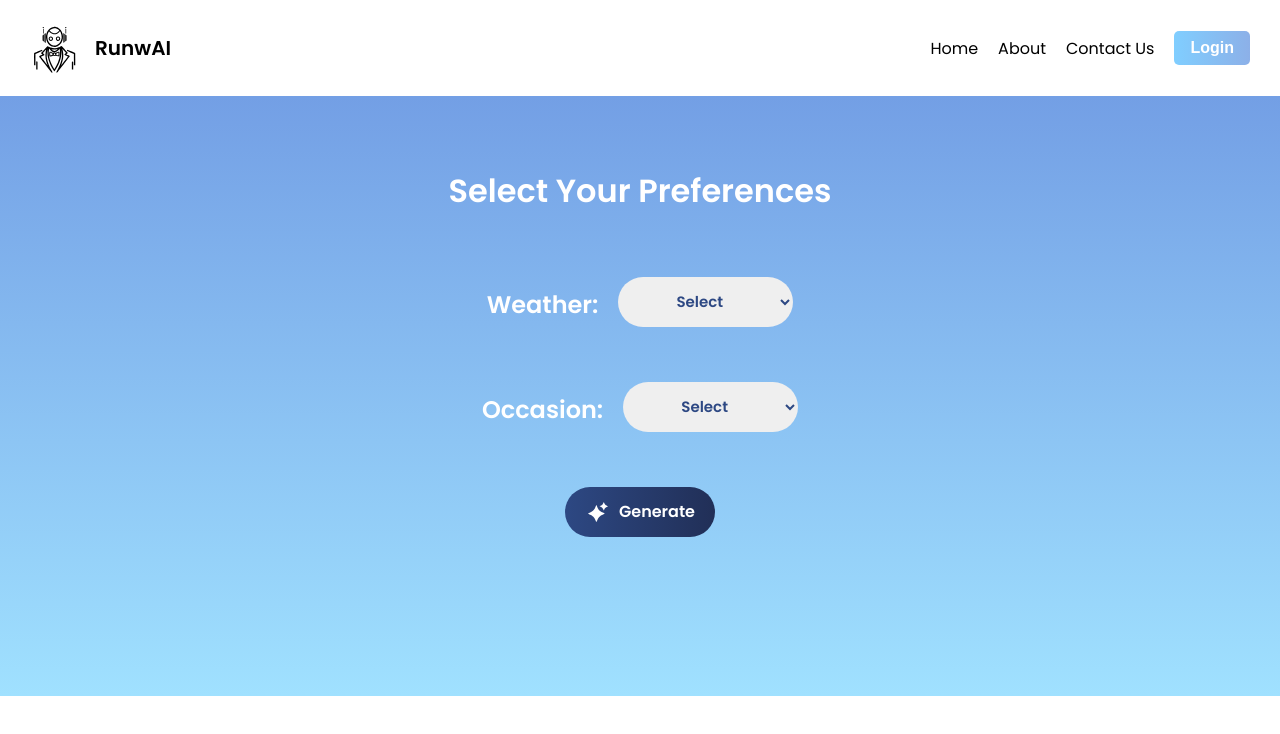
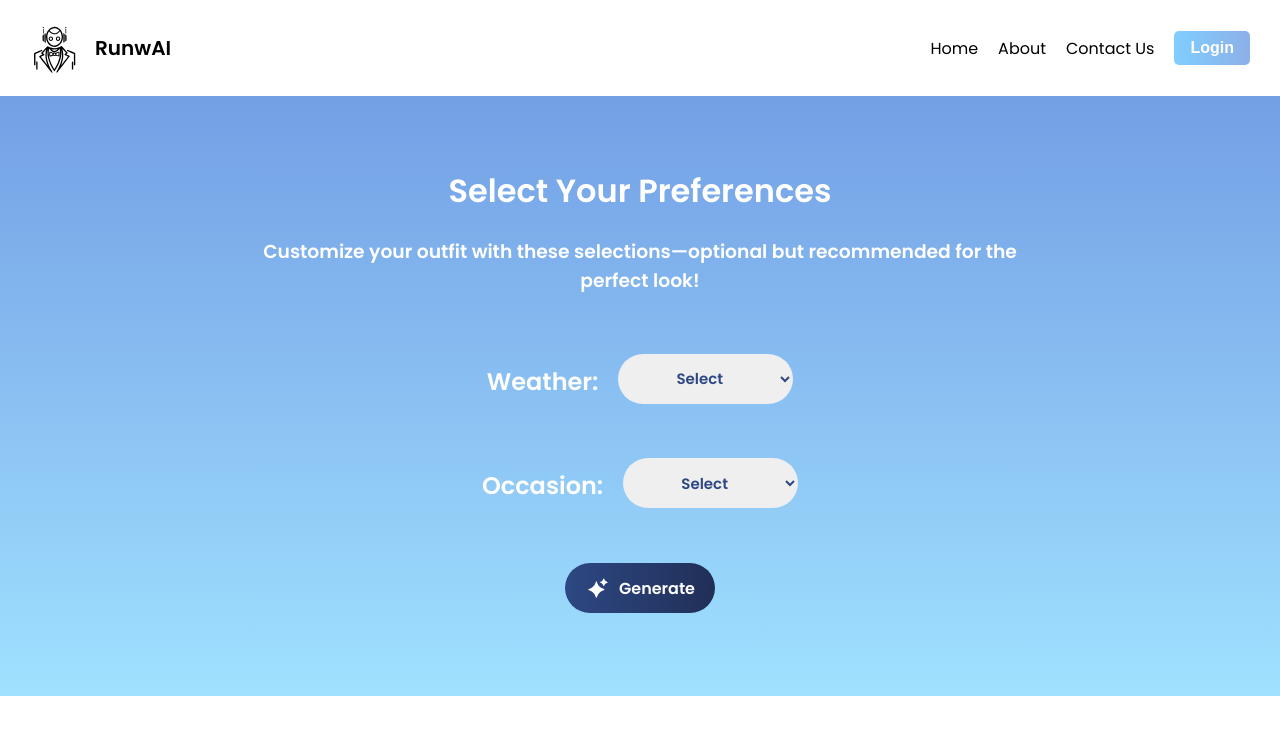
Before and after one commit to daniel-rawana/outfit-ai, a React (Create React App) app in the folder frontend/: page /preferences in a window 1280 px wide. Shown: the top 734 px of the page. Built offline with nearby package versions, Linux system fonts and the light colour scheme.

Commit message:
Add more detailed text to confirmation and preference pages.

```diff
--- a/frontend/src/App.css
+++ b/frontend/src/App.css
@@ -207,6 +207,10 @@ body {
     fill: black;
     margin-right: 15px;
 }
+.preference-text-container {
+    width: 70%;
+    text-align: center;
+}
 
 .suggestion-container, .preferences-container {
     display: flex;
--- a/frontend/src/Confirmation.js
+++ b/frontend/src/Confirmation.js
@@ -58,7 +58,8 @@ const Confirmation = ({classifications, onClose}) => {
     return (
         <div className="popup-overlay">
             <div className="popup-content">
-                <h2>Confirm Wardrobe Attributes</h2>
+                <h2>Edit Wardrobe Attributes</h2>
+                <p>Please confirm the classifications RunwAI has assigned to your clothing items.</p>
 
                 <div className="classifications-list">
                     {updatedClassifications.map((classification, index) => (
--- a/frontend/src/Preferences.js
+++ b/frontend/src/Preferences.js
@@ -72,7 +72,11 @@ const Preferences = () => {
 
     return (
         <div className="preferences-container">
-            <h1>Select Your Preferences</h1>
+            <div className="preference-text-container">
+                <h1>Select Your Preferences</h1>
+                <h3>Customize your outfit with these selections—optional but recommended for the
+                    perfect look!</h3>
+            </div>
 
             <div className="preference-container">
                 <h2>Weather:</h2>
```
